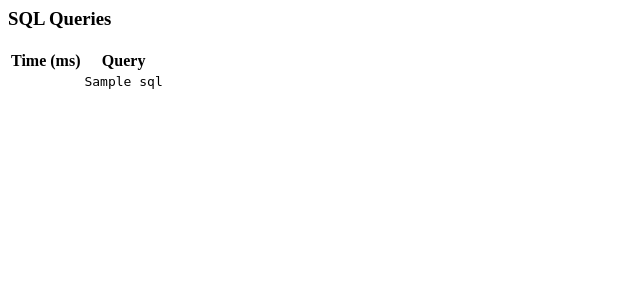
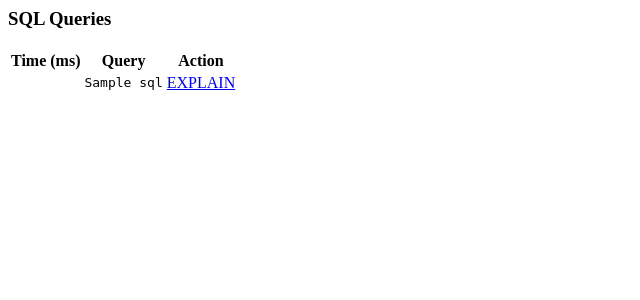
Before and after one commit to jscoott/django-debug-toolbar, a Django app: template debug_toolbar/templates/debug_toolbar/panels/sql.html in a window 1280 px wide. Shown: the top 300 px of the page, without its empty margins (0-640 px from the left). Run offline with Django 3.2, Linux system fonts and the light colour scheme; the template is opened without the code that fills it: most values are stand-ins (such as "Sample title", 1, 10 or a date in 2020).

Commit message:
Adding JSON params to pass to view and adding link for explain.

```diff
--- a/debug_toolbar/panels/sql.py
+++ b/debug_toolbar/panels/sql.py
@@ -1,3 +1,4 @@
+import simplejson
 import time
 from debug_toolbar.panels import DebugPanel
 from django.db import connection
@@ -20,7 +21,7 @@ class DatabaseStatTracker(util.CursorDebugWrapper):
                 'sql': self.db.ops.last_executed_query(self.cursor, sql, params),
                 'time': stop - start,
                 'raw_sql': sql,
-                'params': params,
+                'params': simplejson.dumps(params),
             })
 util.CursorDebugWrapper = DatabaseStatTracker
 
--- a/debug_toolbar/templates/debug_toolbar/panels/sql.html
+++ b/debug_toolbar/templates/debug_toolbar/panels/sql.html
@@ -4,13 +4,15 @@
 		<tr>
 			<th>Time&nbsp;(ms)</th>
 			<th>Query</th>
+			<th>Action</th>
 		</tr>
 	</thead>
 	<tbody>
 		{% for query in queries %}
 			<tr class="{% cycle 'row1' 'row2' %}">
 				<td>{{ query.time|floatformat:"4" }}</td>
-				<td><pre>{{ query.sql|escape }}</pre></td>
+				<td><pre>{{ query.sql|wordwrap:80|escape }}</pre></td>
+				<td><a href="{% url explain_sql %}?sql={{ query.raw_sql|urlencode }}&params={{ query.params|urlencode }}&time={{ query.time|floatformat:"4"|urlencode }}">EXPLAIN</a></td>
 			</tr>
 		{% endfor %}
 	</tbody>
```
